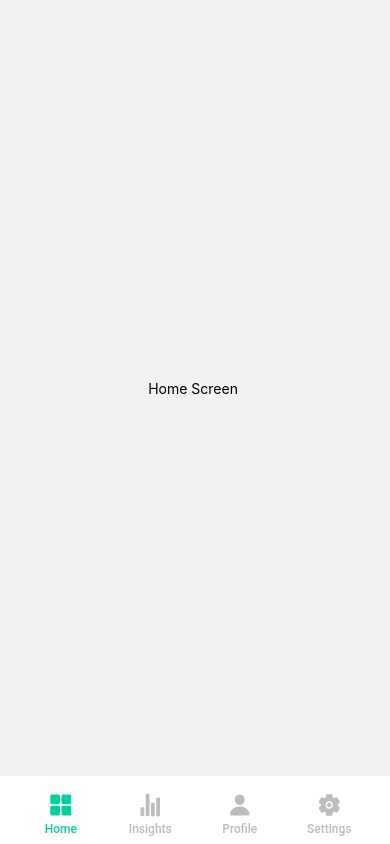
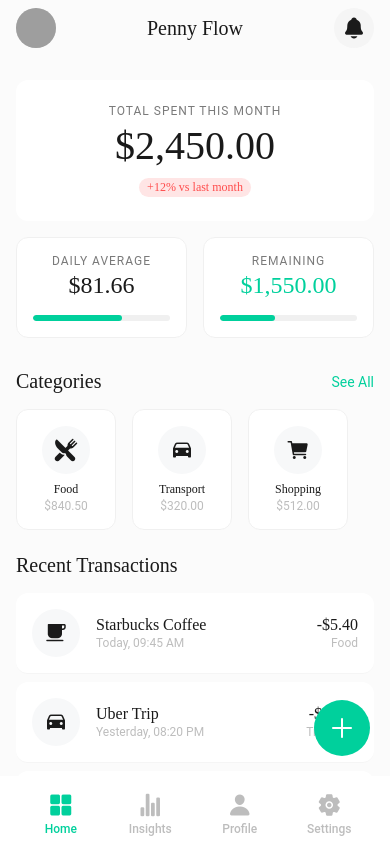
Before and after one commit to y0hannes/penny-flow, a React Native app: screen /Home in a window 390 px wide. Built offline with nearby package versions, Linux system fonts and the light colour scheme; grey boxes are pictures that could not be loaded.

Commit message:
feat(screens): implement main dashboard with summary and transaction list

```diff
--- a/src/screens/Home/HomeScreen.tsx
+++ b/src/screens/Home/HomeScreen.tsx
@@ -1,9 +1,231 @@
-import { View, Text } from 'react-native';
+import React from 'react';
+import {
+  View,
+  StyleSheet,
+  ScrollView,
+  SafeAreaView,
+  TouchableOpacity,
+  Image,
+} from 'react-native';
+import { Ionicons } from '@expo/vector-icons';
+import { theme } from '@/theme';
+import { useSafeAreaInsets } from 'react-native-safe-area-context';
+import {
+  Text,
+  SummaryCard,
+  CategoryCard,
+  TransactionCard,
+  FloatingActionButton,
+} from '@/components/ui';
+import { useNavigation } from '@react-navigation/native';
+import { NativeStackNavigationProp } from '@react-navigation/native-stack';
+import { RootStackParamList } from '@/navigation/RootNavigator';
 
 export default function HomeScreen() {
+  const navigation = useNavigation<NativeStackNavigationProp<RootStackParamList>>();
+  const insets = useSafeAreaInsets();
+
+  // Mock data - in a real app, this would come from a state management store
+  const categories = [
+    { id: '1', label: 'Food', amount: 840.5, icon: 'restaurant' as const },
+    { id: '2', label: 'Transport', amount: 320.0, icon: 'car' as const },
+    { id: '3', label: 'Shopping', amount: 512.0, icon: 'cart' as const },
+  ];
+
+  const transactions = [
+    {
+      id: '1',
+      title: 'Starbucks Coffee',
+      category: 'Food',
+      amount: 5.4,
+      date: 'Today, 09:45 AM',
+      type: 'expense' as const,
+      icon: 'cafe' as const,
+    },
+    {
+      id: '2',
+      title: 'Uber Trip',
+      category: 'Transport',
+      amount: 12.5,
+      date: 'Yesterday, 08:20 PM',
+      type: 'expense' as const,
+      icon: 'car' as const,
+    },
+    {
+      id: '3',
+      title: 'Freelance Payment',
+      category: 'Income',
+      amount: 850.0,
+      date: 'Oct 24, 02:00 PM',
+      type: 'income' as const,
+      icon: 'cash' as const,
+    },
+    {
+      id: '4',
+      title: 'Whole Foods',
+      category: 'Food',
+      amount: 45.9,
+      date: 'Oct 23, 11:30 AM',
+      type: 'expense' as const,
+      icon: 'basket' as const,
+    },
+  ];
+
   return (
-    <View style={{ flex: 1, alignItems: 'center', justifyContent: 'center' }}>
-      <Text>Home Screen </Text>
+    <View style={[styles.container, { paddingTop: insets.top }]}>
+      {/* Header */}
+      <View style={styles.header}>
+        <View style={styles.profileContainer}>
+          <Image
+            source={{ uri: 'https://avatar.iran.liara.run/public/65' }} // Placeholder avatar
+            style={styles.avatar}
+          />
+        </View>
+        <Text variant="subheading" bold color="textPrimary">
+          Penny Flow
+        </Text>
+        <TouchableOpacity style={styles.notificationButton}>
+          <Ionicons name="notifications" size={24} color={theme.colors.textPrimary} />
+        </TouchableOpacity>
+      </View>
+
+      <ScrollView
+        showsVerticalScrollIndicator={false}
+        contentContainerStyle={[styles.scrollContent, { paddingBottom: insets.bottom + 100 }]}
+      >
+        {/* Main Summary */}
+        <SummaryCard
+          variant="large"
+          label="Total Spent This Month"
+          amount={2450.0}
+          comparison="+12% vs last month"
+          amountColor="textPrimary"
+        />
+
+        {/* Stats Row */}
+        <View style={styles.statsRow}>
+          <SummaryCard
+            label="Daily Average"
+            amount={81.66}
+            progress={0.65}
+            amountColor="textPrimary"
+          />
+          <SummaryCard
+            label="Remaining"
+            amount={1550.0}
+            progress={0.4}
+            amountColor="primary"
+          />
+        </View>
+
+        {/* Categories Section */}
+        <View style={styles.sectionHeader}>
+          <Text variant="subheading" bold color="textPrimary">
+            Categories
+          </Text>
+          <TouchableOpacity>
+            <Text variant="link" color="primary">
+              See All
+            </Text>
+          </TouchableOpacity>
+        </View>
+
+        <ScrollView
+          horizontal
+          showsHorizontalScrollIndicator={false}
+          contentContainerStyle={styles.categoriesScroll}
+        >
+          {categories.map((cat) => (
+            <CategoryCard
+              key={cat.id}
+              label={cat.label}
+              amount={cat.amount}
+              icon={cat.icon}
+            />
+          ))}
+        </ScrollView>
+
+        {/* Transactions Section */}
+        <View style={styles.sectionHeader}>
+          <Text variant="subheading" bold color="textPrimary">
+            Recent Transactions
+          </Text>
+        </View>
+
+        <View style={styles.transactionsList}>
+          {transactions.map((transaction) => (
+            <TransactionCard
+              key={transaction.id}
+              title={transaction.title}
+              category={transaction.category}
+              amount={transaction.amount}
+              date={transaction.date}
+              type={transaction.type}
+              icon={transaction.icon}
+            />
+          ))}
+        </View>
+
+        {/* Bottom Spacing for FAB */}
+        <View style={{ height: 100 }} />
+      </ScrollView>
+
+      <FloatingActionButton onPress={() => navigation.navigate('AddExpense')} />
     </View>
   );
 }
+
+const styles = StyleSheet.create({
+  container: {
+    flex: 1,
+    backgroundColor: '#FBFBFB', // Subtle off-white background from design
+  },
+  header: {
+    flexDirection: 'row',
+    alignItems: 'center',
+    justifyContent: 'space-between',
+    paddingHorizontal: theme.spacing.md,
+    paddingVertical: theme.spacing.sm,
+  },
+  profileContainer: {
+    width: 40,
+    height: 40,
+    borderRadius: 20,
+    overflow: 'hidden',
+    backgroundColor: '#E0E0E0',
+  },
+  avatar: {
+    width: '100%',
+    height: '100%',
+  },
+  notificationButton: {
+    width: 40,
+    height: 40,
+    borderRadius: 20,
+    alignItems: 'center',
+    justifyContent: 'center',
+    backgroundColor: '#F5F5F5',
+  },
+  scrollContent: {
+    paddingHorizontal: theme.spacing.md,
+    paddingTop: theme.spacing.lg,
+  },
+  statsRow: {
+    flexDirection: 'row',
+    justifyContent: 'space-between',
+    marginBottom: theme.spacing.lg,
+  },
+  sectionHeader: {
+    flexDirection: 'row',
+    justifyContent: 'space-between',
+    alignItems: 'center',
+    marginBottom: theme.spacing.md,
+    marginTop: theme.spacing.sm,
+  },
+  categoriesScroll: {
+    paddingBottom: theme.spacing.md,
+  },
+  transactionsList: {
+    marginBottom: theme.spacing.lg,
+  },
+});
```
